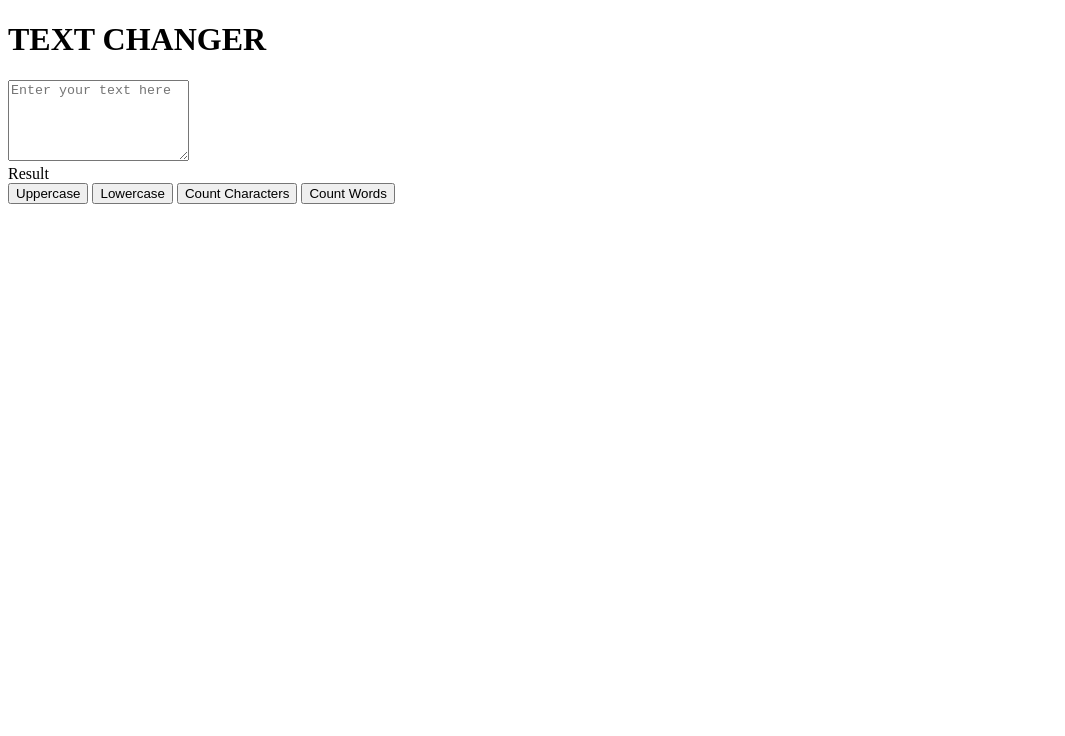
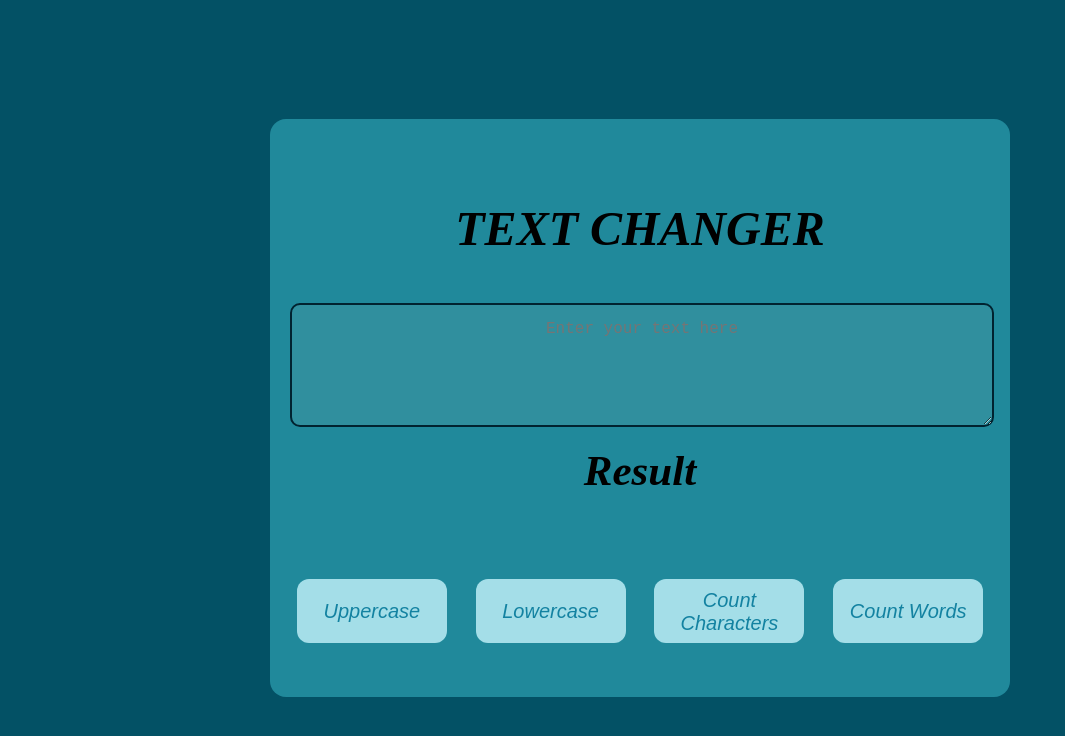
Before and after one commit to pratikshaingale/assignment29, a plain HTML site: page index.html in a window 1280 px wide. Shown: the whole page, without its empty margins (0-1065 px from the left). Drawn offline with Linux system fonts and the light colour scheme.

Commit message:
css code added

```diff
--- a/index.html
+++ b/index.html
@@ -5,7 +5,7 @@
     <meta name="viewport" content="width=device-width, initial-scale=1.0">
     <title>Text tool</title>
 </head>
-
+<link rel="stylesheet" href="style.css">
 <body>
     <div class="heighlight">
         <h1 class="heading">TEXT CHANGER</h1>
--- /dev/null
+++ b/style.css
@@ -0,0 +1,83 @@
+body {
+    background-color:#035165;
+    height: 100vh;
+    display: flex;
+    justify-content: center;
+    align-items: center;
+
+}
+
+.heighlight {
+    width: 700px;
+    padding: 50px 20px;
+    background-color:#20899b;
+    border-radius: 1rem;
+    font-style: italic;
+}
+
+.heading {
+    text-align: center;
+    font-size: 3rem;
+
+
+
+
+}
+
+.text-field {
+    width: calc(100% - 30px);
+    padding: 15px;
+    margin: 15px 0;
+    border: 2px solid #012330;
+    border-radius: 10px;
+    font-size: 1rem;
+    transition: border-color 0.3s;
+    background: rgba(110, 166, 171, 0.2);
+    text-align: center;
+    color: #3de0c7;
+    cursor: pointer;
+}
+
+.result-text{
+    text-align: center;
+    font-size: 43px;
+    font-weight: bold;
+    color:black;
+    font-style: italic;
+
+}
+
+.btn-container {
+    display: flex;
+    flex-direction: row;
+    justify-content: space-evenly;
+    flex-wrap: wrap;
+
+    gap: 20px;
+    margin-top: 5rem;
+
+
+}
+
+.btn {
+    background-color: #a4dee8;
+            border: none;
+            border-color: #035165;
+            width: 150px;
+            height: 8vh;
+            color: rgb(19, 130, 161);
+            padding: 10px 12px;
+            text-align: center;
+            text-decoration: none;
+            display: inline-block;
+            font-size: 20px;
+            font-style: italic;
+            margin: 4px 2px;
+            cursor: pointer;
+            border-radius: 12px;
+}
+
+
+.btn:hover {
+    background-color: linear-gradient(45deg, #023b41, #01383a);
+}
```
